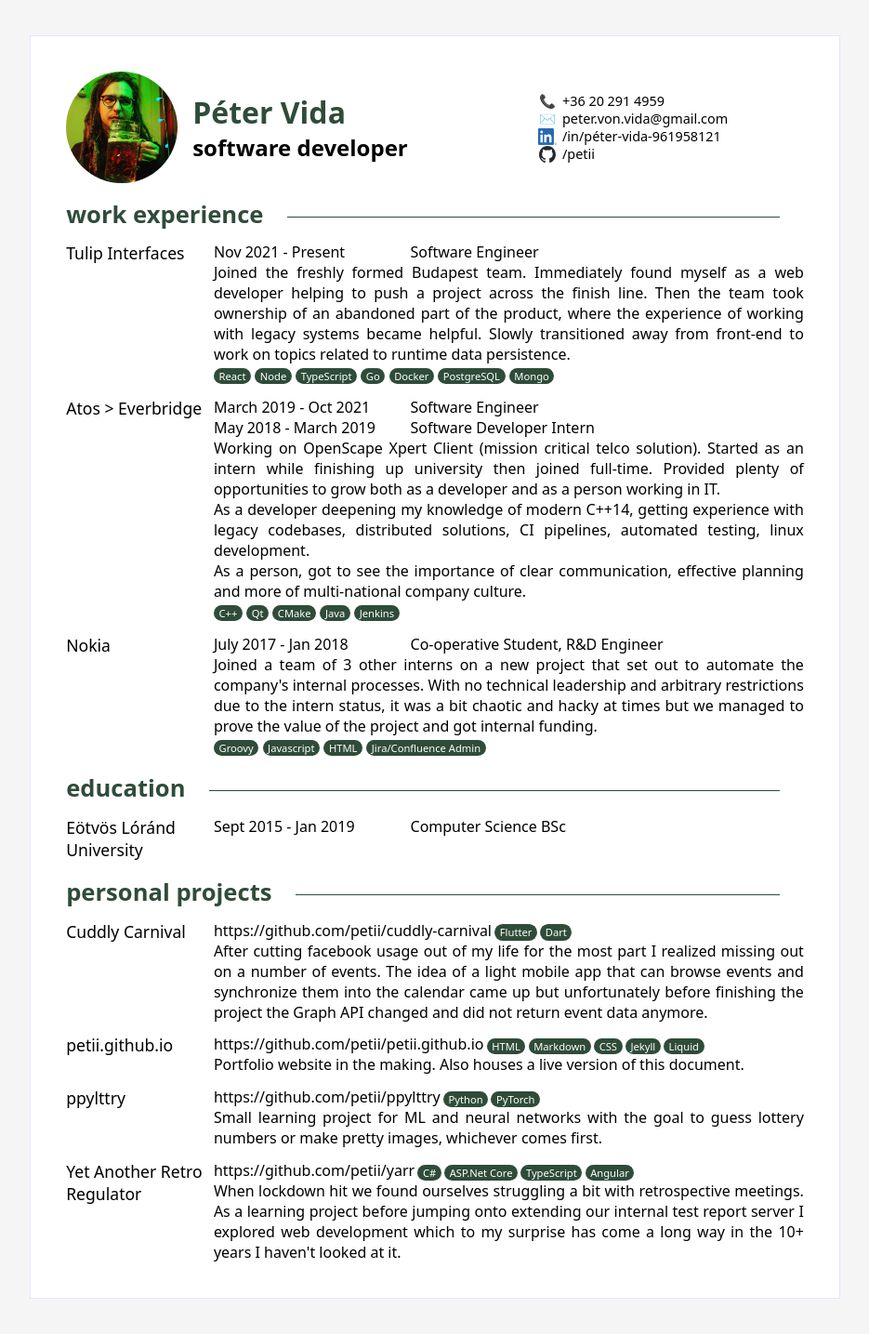
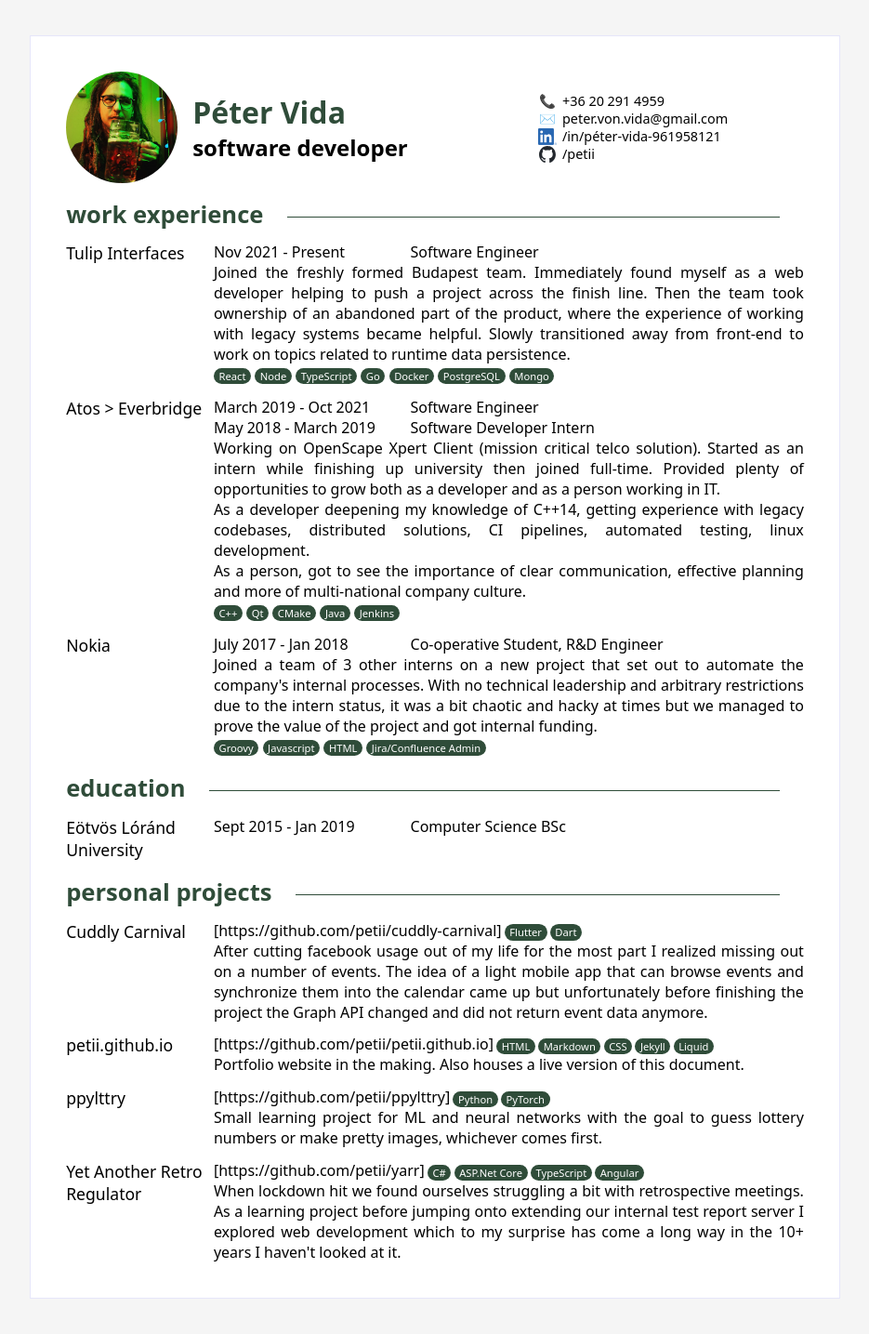
Before and after one commit to petii/petii.github.io, a Jekyll site: the page built from resume.html, in a window 1280 px wide. Shown: the whole page at 93% size, without its empty margins (172-1107 px from the left). Built offline with Jekyll 4.4.1, drawn with Linux system fonts in a browser that asks for light colours.

Commit message:
wording changes + link styling

```diff
--- a/assets/resume/resume-style.scss
+++ b/assets/resume/resume-style.scss
@@ -56,10 +56,10 @@ a {
 a:hover {
   text-decoration: underline;
 }
-.timeline a::before {
+.repo a::before {
   content: "[";
 }
-.timeline a::after {
+.repo a::after {
   content: "]";
 }
 
```
Also changed, not shown: _data/resume.yaml (+16 -3 lines).
